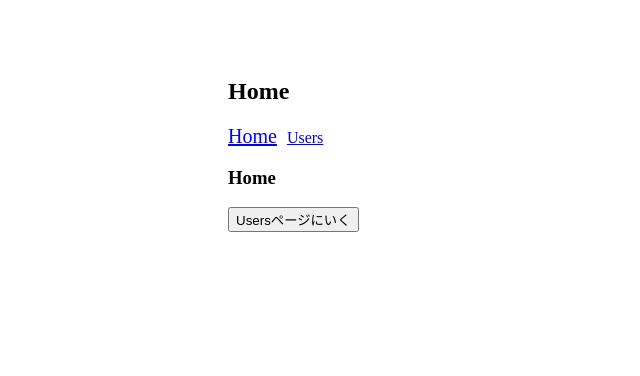
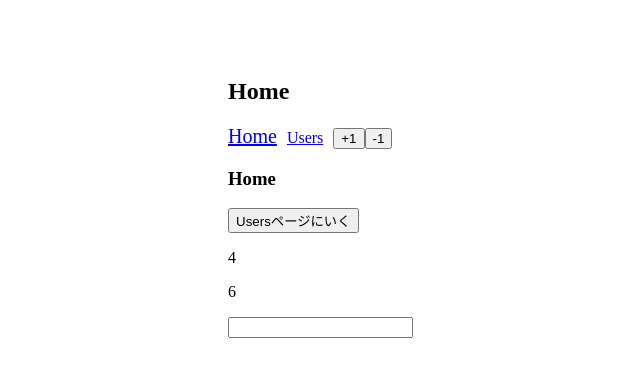
Before and after one commit to aguriken/vue_practice, a Vue app: page / in a window 1280 px wide. Shown: the top 376 px of the page, without its empty margins (62-702 px from the left). Built offline with nearby package versions, Linux system fonts and the light colour scheme.

Commit message:
setting for vuex

```diff
--- a/package.json
+++ b/package.json
@@ -10,7 +10,8 @@
   "dependencies": {
     "core-js": "^3.4.4",
     "vue": "^2.6.10",
-    "vue-router": "^3.1.5"
+    "vue-router": "^3.1.5",
+    "vuex": "^3.1.2"
   },
   "devDependencies": {
     "@vue/cli-plugin-babel": "^4.1.0",
--- a/src/main.js
+++ b/src/main.js
@@ -1,6 +1,7 @@
 import Vue from 'vue'
 import App from './App.vue'
 import router from "./router"
+import store from "./store";
 
 Vue.config.productionTip = false
 
@@ -13,5 +14,6 @@ Vue.config.productionTip = false
 
 new Vue({
   router: router,
+  store,
   render: h => h(App),
 }).$mount('#app')
--- /dev/null
+++ b/src/store/actions.js
@@ -0,0 +1,5 @@
+export default {
+  updateMessage({ commit }, newMessage) {
+    commit('updateMessage', newMessage);
+  }
+};
--- /dev/null
+++ b/src/store/getters.js
@@ -0,0 +1,3 @@
+export default {
+  message: state => state.message
+};
--- /dev/null
+++ b/src/store/index.js
@@ -0,0 +1,21 @@
+import Vue from "vue";
+import Vuex from "vuex";
+import count from "./modules/count"
+import getters from "./getters"
+import mutations from "./mutations"
+import actions from "./actions"
+
+Vue.use(Vuex);
+
+export default new Vuex.Store({
+  state: {
+    count: 2,
+    message: ""
+  },
+  getters,
+  mutations,
+  actions,
+  modules: {
+    count
+  }
+});
--- /dev/null
+++ b/src/store/modules/count.js
@@ -0,0 +1,31 @@
+const state = {
+  count: 2
+};
+
+const getters = {
+    doubleCount: state => state.count * 2,
+    tripleCount: state => state.count * 3
+};
+const mutations = {
+    increment(state, number) {
+      state.count += number
+    },
+    decrement(state, number) {
+      state.count -= number
+    }
+};
+const actions = {
+    increment({ commit }, number) {
+      commit('increment', number);
+    },
+    decrement({ commit }, number) {
+      commit('decrement', number);
+    }
+};
+export default {
+  namespaced: true,
+  state,
+  getters,
+  mutations,
+  actions
+}
--- /dev/null
+++ b/src/store/mutations.js
@@ -0,0 +1,5 @@
+export default {
+  updateMessage(state, newMessage) {
+    state.message = newMessage;
+  }
+};
--- a/src/views/HeaderHome.vue
+++ b/src/views/HeaderHome.vue
@@ -13,8 +13,19 @@
       exact
       class="link"
     >Users</router-link>
+    <button @click="increment(2)">+1</button>
+    <button @click="decrement(2)">-1</button>
   </nav>
 </template>
+
+<script>
+import { mapActions } from "vuex";
+export default {
+  methods: {
+    ...mapActions("count", ["increment", "decrement"])
+  }
+}
+</script>
 
 <style scoped>
   .link {
--- a/src/views/Home.vue
+++ b/src/views/Home.vue
@@ -2,11 +2,30 @@
   <div>
     <h3>Home</h3>
     <button @click="toUsers">Usersページにいく</button>
+    <p>{{doubleCount}}</p>
+    <p>{{tripleCount}}</p>
+    <input
+      type="text"
+      v-model="message"
+    >
+    <p>{{message}}</p>
   </div>
 </template>
 
 <script>
+import { mapGetters } from "vuex";
 export default {
+  computed: {
+    ...mapGetters("count", ["doubleCount", "tripleCount"]),
+    message: {
+      get() {
+        return this.$store.getters.message
+      },
+      set(value) {
+        this.$store.dispatch("updateMessage", value);
+      }
+    }
+  },
   methods: {
     toUsers() {
       this.$router.push({
```
Also changed, not shown: 1 other file (tests, documents, lock files or other folders).
